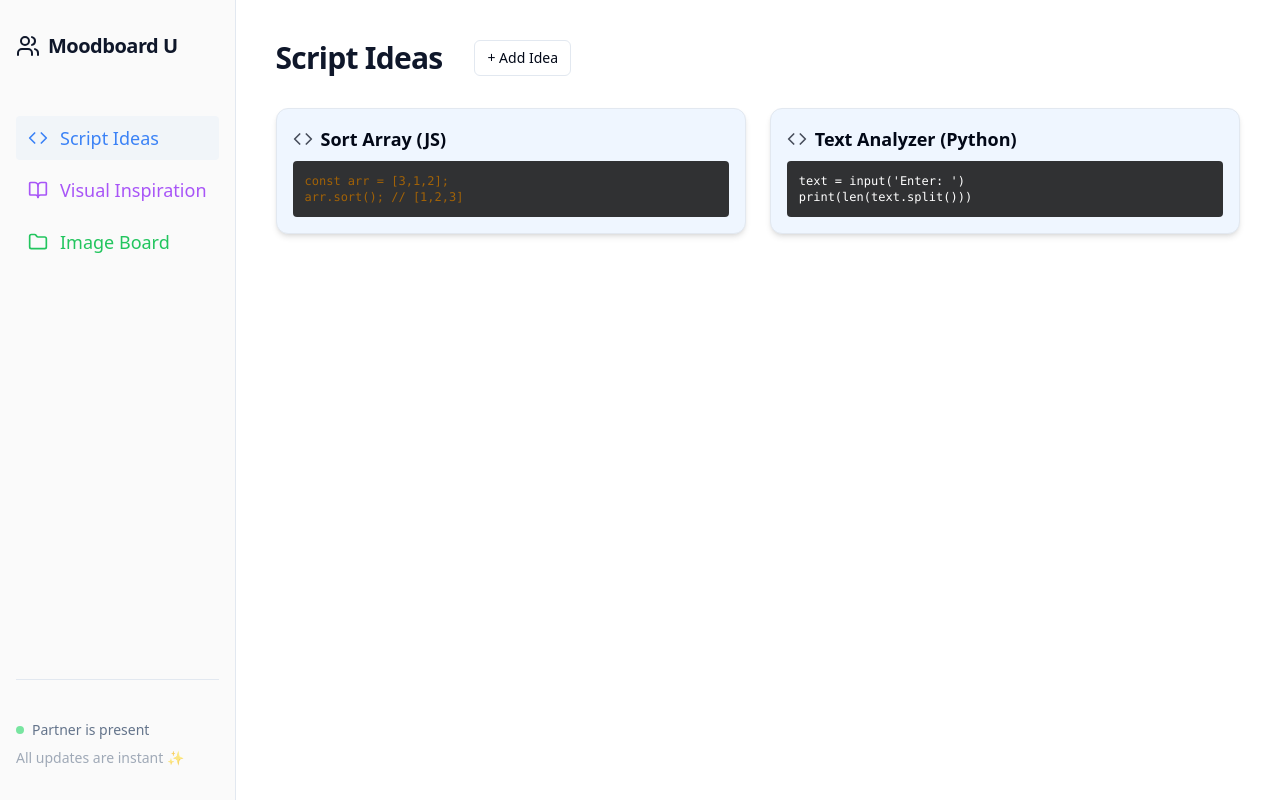
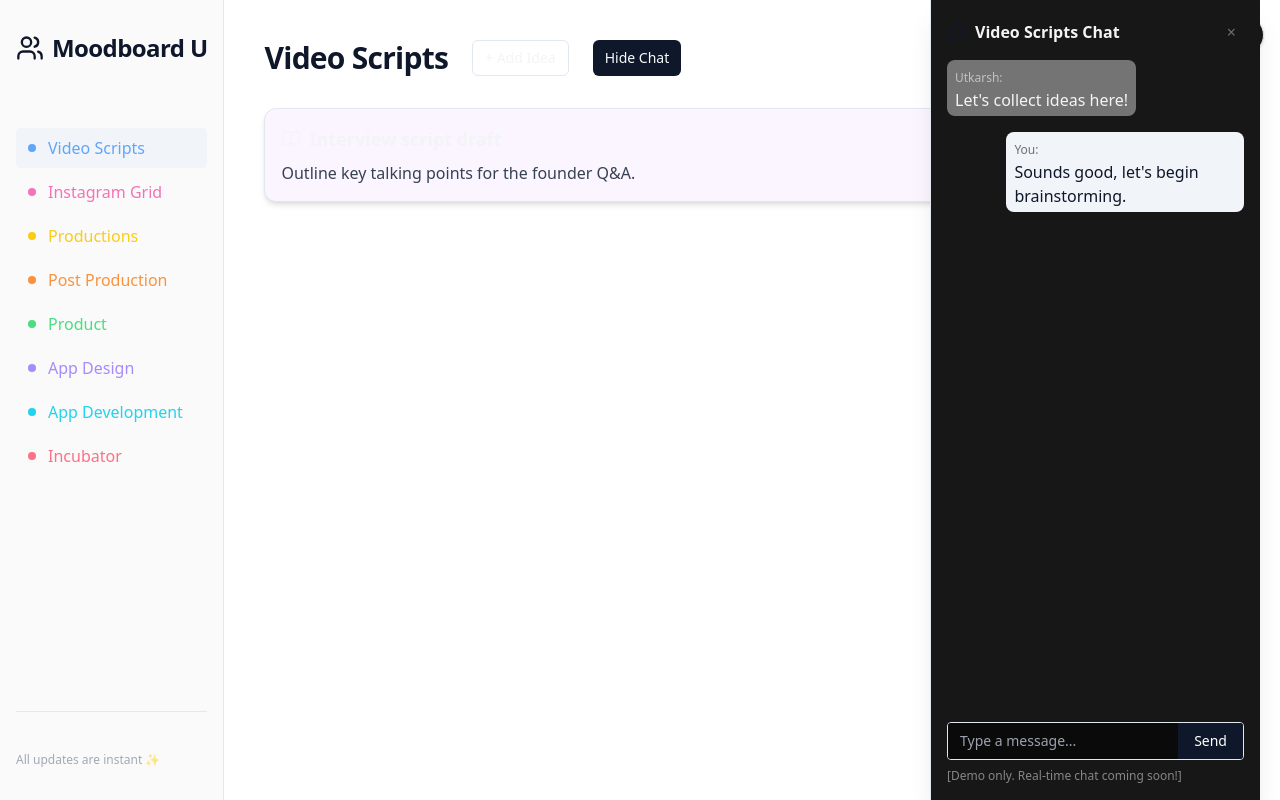
Before and after one commit to 1240-MUITP/mood-hive-collaborate, a React (Vite) app: page / in a window 1280 px wide. Built offline with nearby package versions, Linux system fonts and the light colour scheme.

Commit message:
Fix: Resolve no changes issue
The application code was not updated in the previous commit. This commit addresses the issue.

```diff
--- a/src/components/MoodboardSidebar.tsx
+++ b/src/components/MoodboardSidebar.tsx
@@ -1,52 +1,41 @@
 
-import { BookOpen, Users, Code, Folder } from "lucide-react";
+import { Users, Bell } from "lucide-react";
 
 const sections = [
-  {
-    name: "Script Ideas",
-    icon: Code,
-    color: "text-blue-500"
-  },
-  {
-    name: "Visual Inspiration",
-    icon: BookOpen,
-    color: "text-purple-500"
-  },
-  {
-    name: "Image Board",
-    icon: Folder,
-    color: "text-green-500"
-  }
+  { name: "Video Scripts", color: "text-blue-400" },
+  { name: "Instagram Grid", color: "text-pink-400" },
+  { name: "Productions", color: "text-yellow-400" },
+  { name: "Post Production", color: "text-orange-400" },
+  { name: "Product", color: "text-green-400" },
+  { name: "App Design", color: "text-violet-400" },
+  { name: "App Development", color: "text-cyan-400" },
+  { name: "Incubator", color: "text-rose-400" },
 ];
 
 export default function MoodboardSidebar({ currentSection, setSection }: { currentSection: string; setSection: (section: string) => void }) {
   return (
-    <aside className="h-screen sticky top-0 py-8 px-4 bg-sidebar flex flex-col gap-8 border-r border-border min-w-[220px]">
-      <div className="mb-6 flex items-center gap-2 text-xl font-bold tracking-tight text-primary">
-        <Users className="w-6 h-6" />
+    <aside className="h-screen sticky top-0 py-8 px-4 bg-sidebar text-gray-200 flex flex-col gap-8 border-r border-border min-w-[220px]">
+      <div className="mb-8 flex items-center gap-2 text-2xl font-bold tracking-tight text-primary">
+        <Users className="w-7 h-7" />
         <span>Moodboard U</span>
       </div>
       <nav className="flex-1">
-        <ul className="flex flex-col gap-2">
+        <ul className="flex flex-col gap-1">
           {sections.map(sec => (
             <li key={sec.name}>
               <button
-                className={`w-full flex items-center gap-3 rounded px-3 py-2 text-lg font-medium hover:bg-accent hover:scale-[1.02] transition-all hover:shadow ${currentSection===sec.name ? "bg-accent" : ""} ${sec.color}`}
+                className={`w-full flex items-center gap-3 rounded px-3 py-2 text-base font-medium hover:bg-accent hover:scale-[1.02] transition-all hover:shadow ${currentSection===sec.name ? "bg-accent" : ""} ${sec.color} ${currentSection===sec.name?"font-bold":""}`}
                 onClick={() => setSection(sec.name)}
                 aria-current={currentSection === sec.name ? "page" : undefined}
               >
-                <sec.icon className="w-5 h-5" />
+                <span className="inline-block w-2 h-2 rounded-full bg-current" />
                 {sec.name}
               </button>
             </li>
           ))}
         </ul>
       </nav>
-      <div className="mt-auto flex flex-col gap-2 text-sm text-muted-foreground pt-10 border-t border-border">
-        <div className="flex items-center gap-2">
-          <span className="inline-block w-2 h-2 rounded-full bg-green-400 animate-pulse" />
-          Partner is present
-        </div>
+      <div className="mt-auto flex flex-col gap-2 text-xs text-muted-foreground pt-10 border-t border-border">
         <span className="opacity-60">All updates are instant ✨</span>
       </div>
     </aside>
--- /dev/null
+++ b/src/components/SectionChatPanel.tsx
@@ -0,0 +1,45 @@
+
+import { FC } from "react";
+import { MessageCircle } from "lucide-react";
+
+interface Props {
+  section: string;
+  onClose: () => void;
+}
+
+const SectionChatPanel: FC<Props> = ({ section, onClose }) => (
+  <aside className="w-full sm:w-[330px] bg-neutral-900 border-l border-border flex flex-col h-full p-4 z-10 shadow-xl text-gray-100">
+    <div className="flex items-center justify-between mb-2">
+      <div className="flex items-center gap-2">
+        <MessageCircle className="w-5 h-5 text-primary" />
+        <span className="font-semibold">{section} Chat</span>
+      </div>
+      <button className="opacity-40 hover:opacity-90 px-2 py-1" onClick={onClose}>×</button>
+    </div>
+    <div className="flex-1 overflow-y-auto flex flex-col gap-4 items-start pt-1">
+      {/* Demo chat UI */}
+      <div className="bg-background/40 rounded-lg px-2 py-1 max-w-[80%]">
+        <span className="text-xs opacity-60">Utkarsh:</span>
+        <div>Let's collect ideas here!</div>
+      </div>
+      <div className="bg-accent text-accent-foreground rounded-lg px-2 py-1 self-end max-w-[80%]">
+        <span className="text-xs opacity-60">You:</span>
+        <div>Sounds good, let's begin brainstorming.</div>
+      </div>
+    </div>
+    <form className="mt-2 flex rounded border border-border overflow-hidden">
+      <input
+        type="text"
+        placeholder="Type a message..."
+        className="flex-1 px-3 py-2 text-sm bg-neutral-950 text-gray-100 border-0 focus:ring-0 outline-none"
+        disabled
+      />
+      <button type="submit" className="py-2 px-4 bg-primary text-white text-sm" disabled>
+        Send
+      </button>
+    </form>
+    <span className="text-xs opacity-50 mt-2">[Demo only. Real-time chat coming soon!]</span>
+  </aside>
+);
+
+export default SectionChatPanel;
--- a/src/pages/Index.tsx
+++ b/src/pages/Index.tsx
@@ -1,66 +1,57 @@
-
-// Collaborative Moodboard app for U
 
 import { useState } from "react";
 import MoodboardSidebar from "../components/MoodboardSidebar";
 import MoodboardCard, { CardData } from "../components/MoodboardCard";
 import AddIdeaModal from "../components/AddIdeaModal";
+import SectionChatPanel from "../components/SectionChatPanel";
 import { Button } from "@/components/ui/button";
+import { Bell, Users } from "lucide-react";
 
-// Demo data per section for first use
+// Sidebar sections as keys for demo data.
+const sectionOrder = [
+  "Video Scripts",
+  "Instagram Grid",
+  "Productions",
+  "Post Production",
+  "Product",
+  "App Design",
+  "App Development",
+  "Incubator"
+];
+
+// New: minimal demo card data per section for UI
 const demoCards: Record<string, CardData[]> = {
-  "Script Ideas": [
-    {
-      id: "1",
-      type: "script",
-      title: "Sort Array (JS)",
-      content: "const arr = [3,1,2];\narr.sort(); // [1,2,3]",
-      language: "js"
-    },
-    {
-      id: "2",
-      type: "script",
-      title: "Text Analyzer (Python)",
-      content: "text = input('Enter: ')\nprint(len(text.split()))",
-      language: "py"
-    }
+  "Video Scripts": [
+    { id: "1", type: "note", title: "Interview script draft", content: "Outline key talking points for the founder Q&A." }
   ],
-  "Visual Inspiration": [
-    {
-      id: "3",
-      type: "note",
-      title: "UI Shapes",
-      content: "Emphasize card layouts with subtle 3D hover effects!"
-    },
-    {
-      id: "4",
-      type: "note",
-      title: "Color Palette",
-      content: "Soft background with pastel blue/lilac accents."
-    }
+  "Instagram Grid": [
+    { id: "2", type: "note", title: "Reel idea: Launch Teaser", content: "15-sec montage of app features dropping in." }
   ],
-  "Image Board": [
-    {
-      id: "5",
-      type: "image",
-      title: "Cozy Work Setup",
-      imageUrl: "https://images.unsplash.com/photo-1649972904349-6e44c42644a7?auto=format&fit=crop&w=400&q=80"
-    },
-    {
-      id: "6",
-      type: "image",
-      title: "Code Screen",
-      imageUrl: "https://images.unsplash.com/photo-1461749280684-dccba630e2f6?auto=format&fit=crop&w=400&q=80"
-    }
+  "Productions": [
+    { id: "3", type: "note", title: "Behind the Scenes", content: "Share editing workflow with team." }
+  ],
+  "Post Production": [
+    { id: "4", type: "note", title: "Color Grading Notes", content: "Aim for a soft, cinematic look." }
+  ],
+  "Product": [
+    { id: "5", type: "note", title: "USP", content: "Highlight 'instant collaboration' in every asset." }
+  ],
+  "App Design": [
+    { id: "6", type: "note", title: "Styleguide", content: "Stick to soft blues, violets, and lots of negative space." }
+  ],
+  "App Development": [
+    { id: "7", type: "note", title: "API endpoints", content: "Draft major API actions and auth requirements." }
+  ],
+  "Incubator": [
+    { id: "8", type: "note", title: "Potential partners", content: "Reach out to production studios for pilot." }
   ]
 };
-
-const sectionOrder = ["Script Ideas", "Visual Inspiration", "Image Board"];
 
 export default function Index() {
   const [section, setSection] = useState(sectionOrder[0]);
   const [cards, setCards] = useState<Record<string, CardData[]>>(demoCards);
   const [addOpen, setAddOpen] = useState(false);
+  const [chatOpen, setChatOpen] = useState(true); // Chat is open by default
 
   function handleAdd(type: "script" | "image" | "note", data: any) {
     setCards(prev => ({
@@ -70,13 +61,50 @@ export default function Index() {
   }
 
   return (
-    <div className="flex w-full min-h-screen bg-background">
-      <MoodboardSidebar currentSection={section} setSection={setSection} />
-      <main className="flex-1 flex flex-col px-10 py-10 max-w-[1680px] mx-auto min-w-0">
-        <div className="flex items-start flex-wrap gap-6 mb-8">
+    <div className="flex w-full min-h-screen bg-background dark:bg-neutral-950 text-gray-100">
+      <MoodboardSidebar currentSection={section} setSection={sect => {
+        setSection(sect);
+        setChatOpen(true);
+      }} />
+      <main className="flex-1 flex flex-col px-2 sm:px-10 py-6 sm:py-10 max-w-[1680px] mx-auto min-w-0 relative">
+        {/* Top-right bar: presence and notifications */}
+        <div className="absolute top-3 right-4 flex items-center gap-4 z-20">
+          <div className="flex items-center gap-2 bg-neutral-900 px-4 py-2 rounded-full border border-border">
+            <div className="relative flex items-center gap-2">
+              <div className="w-7 h-7 bg-gradient-to-tr from-blue-500 to-purple-400 rounded-full flex items-center justify-center font-bold text-white text-xs border-2 border-gray-200">
+                A
+              </div>
+              <span className="text-sm font-medium">You</span>
+              <div className="absolute -bottom-1 left-[6px] w-2 h-2 rounded-full bg-green-500 border-2 border-neutral-900 animate-pulse" />
+            </div>
+            <div className="relative flex items-center gap-1 ml-4">
+              <div className="w-7 h-7 bg-gradient-to-tr from-pink-600 to-yellow-400 rounded-full flex items-center justify-center font-bold text-white text-xs border-2 border-gray-200">
+                U
+              </div>
+              <span className="text-sm font-medium">Utkarsh</span>
+              <div className="absolute -bottom-1 left-[6px] w-2 h-2 rounded-full bg-green-500 border-2 border-neutral-900 animate-pulse" />
+            </div>
+          </div>
+          <button className="flex items-center bg-neutral-900 border border-border rounded-full px-3 py-2 hover:bg-neutral-800 transition-colors shadow">
+            <Bell className="w-5 h-5 text-yellow-400" />
+            <span className="sr-only">Notifications</span>
+          </button>
+        </div>
+        {/* End top bar */}
+
+        <div className="flex items-start flex-wrap gap-4 mb-8 pr-[350px]">
           <h1 className="text-3xl font-bold tracking-tight text-primary">{section}</h1>
           <Button variant="outline" size="sm" className="ml-2" onClick={()=>setAddOpen(true)}>
             + Add Idea
+          </Button>
+          <Button
+            variant={chatOpen ? "default" : "outline"}
+            size="sm"
+            className="ml-2"
+            onClick={()=>setChatOpen(o=>!o)}
+          >
+            <span className="hidden sm:inline">{chatOpen ? "Hide" : "Show"} Chat</span>
+            <span className="sm:hidden"><svg viewBox="0 0 24 24" width="20" height="20" fill="none"><path d="M21 15a2 2 0 0 1-2 2H7l-4 4V5a2 2 0 0 1 2-2h14a2 2 0 0 1 2 2Z" stroke="currentColor" strokeWidth="2" strokeLinecap="round" strokeLinejoin="round"/></svg></span>
           </Button>
         </div>
 
@@ -92,6 +120,17 @@ export default function Index() {
         </section>
 
         <AddIdeaModal open={addOpen} onClose={()=>setAddOpen(false)} onAdd={handleAdd} section={section} />
+
+        {chatOpen && (
+          <div className="fixed right-0 top-0 h-full hidden sm:block" style={{width: 350, zIndex: 30}}>
+            <SectionChatPanel section={section} onClose={()=>setChatOpen(false)}/>
+          </div>
+        )}
+        {chatOpen && (
+          <div className="block sm:hidden mt-6">
+            <SectionChatPanel section={section} onClose={()=>setChatOpen(false)}/>
+          </div>
+        )}
       </main>
     </div>
   );
```
